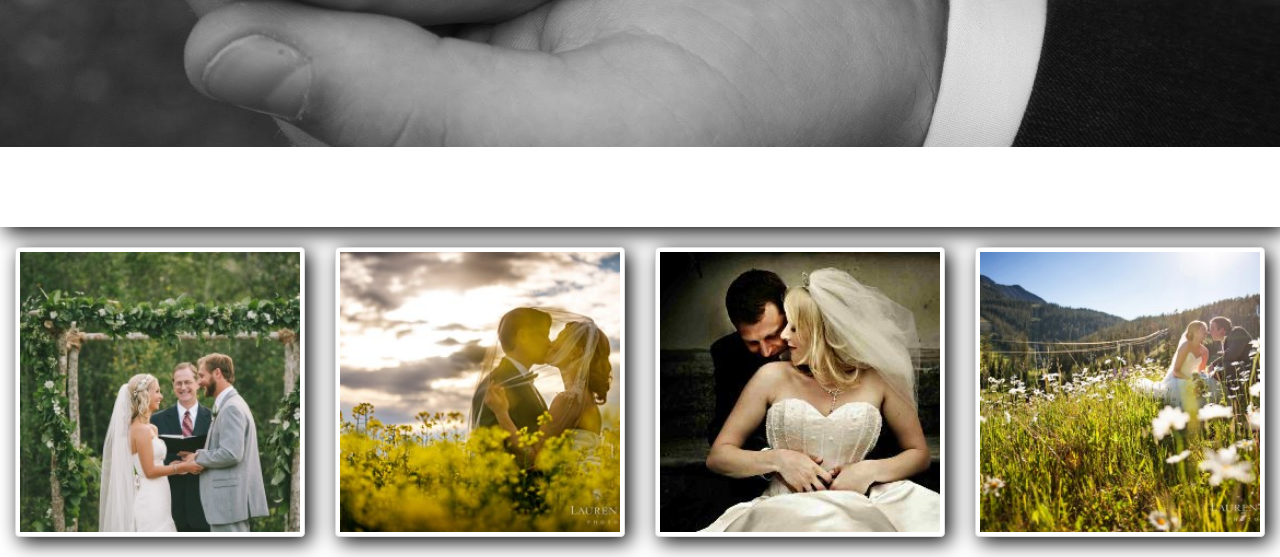
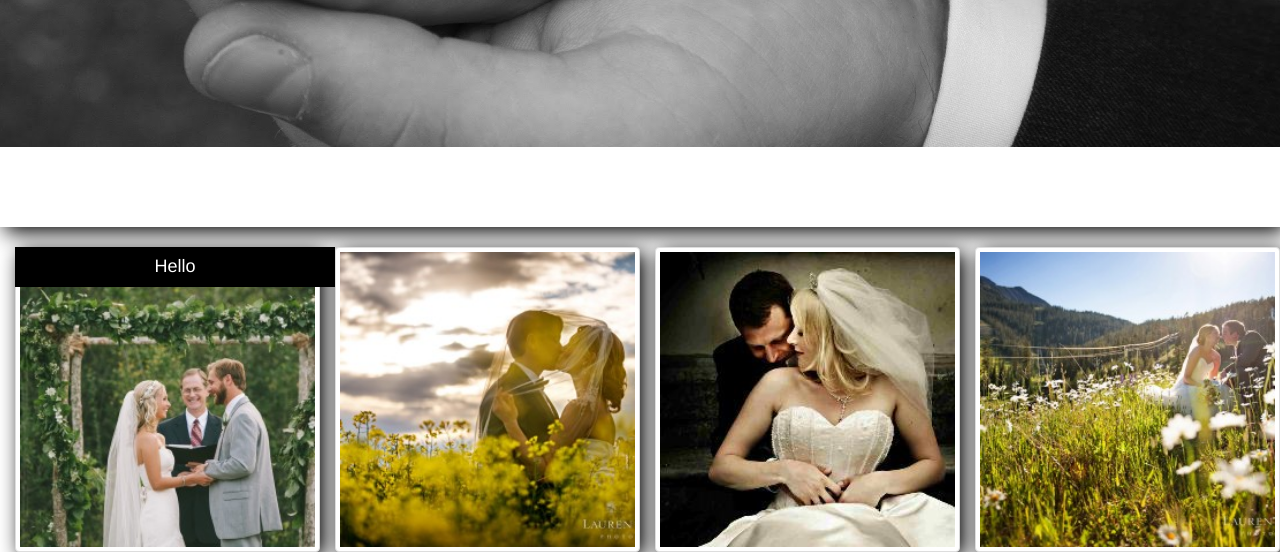
Before and after one commit to shengbolou/Project, a PHP site: page /Main.html in a window 1280 px wide. Shown: the part 573-1130 px from the top of the page. Run offline with PHP 8.4, Linux system fonts and the light colour scheme.

Commit message:
thumbnail

```diff
--- a/Main.css
+++ b/Main.css
@@ -75,6 +75,16 @@ body{
 }
 
 
+.hover{
+  overflow: hidden;
+  position: absolute;
+  display: center-block;
+  background-color: black;
+  z-index: 1;
+  color: white;
+  width: 100%;
+}
+
 #mythumbnail{
   position: relative;
   width: 100%;
@@ -82,7 +92,10 @@ body{
   top: 20px;
 }
 .thumbnail{
+  overflow: hidden;
   box-shadow: 5px 5px 20px black;
+  z-index: 0;
+  position: absolute;
 }
 .thumbnail > img{
   width: 100vw;
--- a/Main.html
+++ b/Main.html
@@ -121,6 +121,9 @@
          <a href="#" class="thumbnail">
            <img src="imgs/t1.jpg" alt="No" />
          </a>
+        <div class="hover center-block">
+          <h4 class="text-center">Hello</h4>
+        </div>
        </div>
        <div class="col-md-3">
          <a href="#" class="thumbnail">
```
